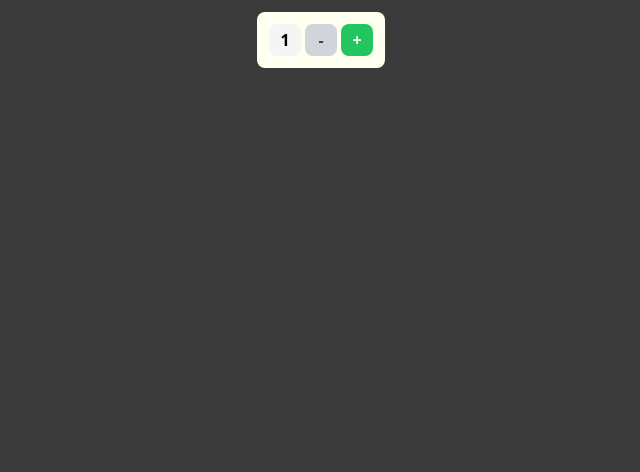
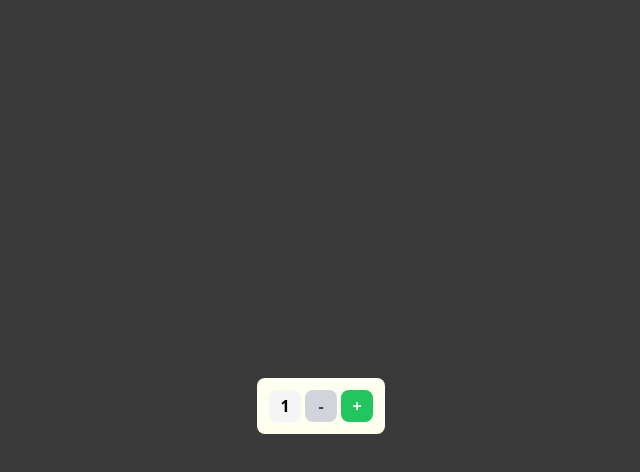
Before and after one commit to K0A1R/cprg306-assignments, a Next.js app: page /week-4 in a window 1280 px wide. Shown: the top 472 px of the page, without its empty margins (319-959 px from the left). Built offline with nearby package versions, Linux system fonts and the light colour scheme.

Commit message:
Update week-4
Update location of counter, flex to center of screen.

```diff
--- a/app/week-4/page.js
+++ b/app/week-4/page.js
@@ -2,7 +2,7 @@ import NewItem from "./new-item";
 
 export default function Page() {
   return (
-    <main className="flex justify-center items-start bg-[#3a3a3a] h-screen">
+    <main className="flex justify-center items-center bg-[#3a3a3a] h-screen">
       <NewItem />
     </main>
   );
```
